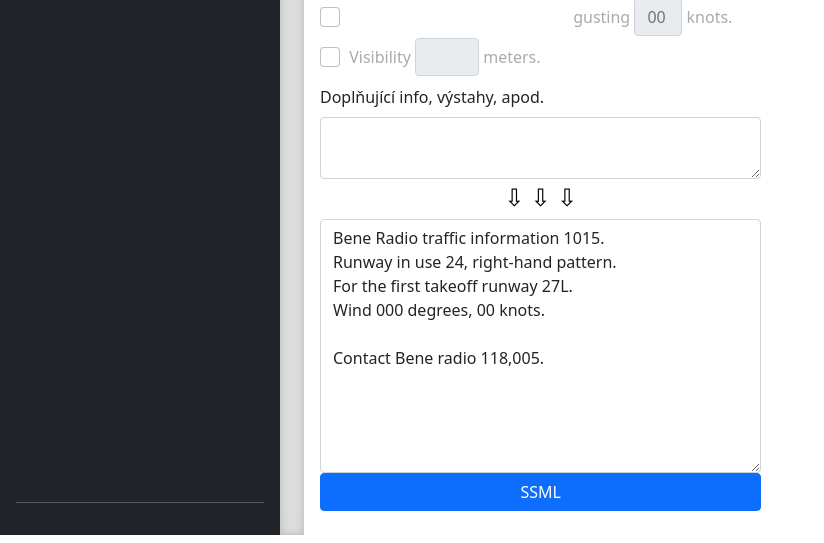
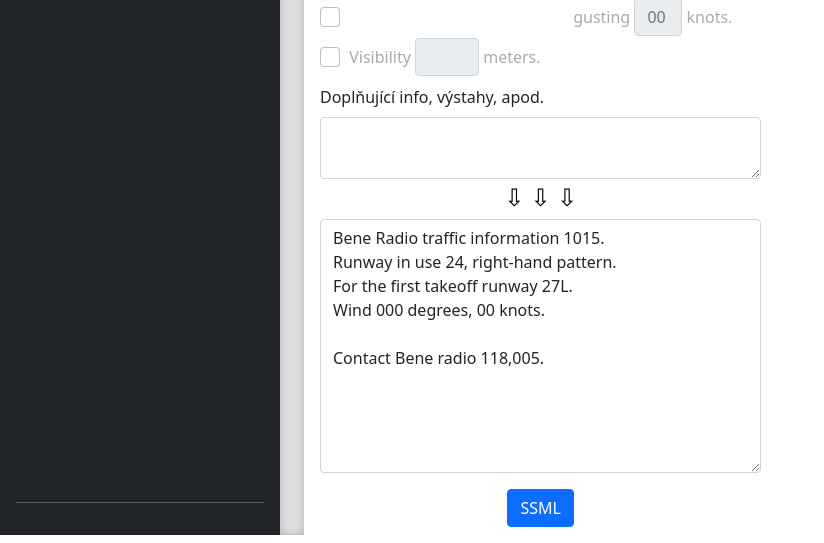
Before and after one commit to pocitas/atis, a website: page index.html in a window 1280 px wide. Shown: the part 265-808 px from the top of the page, without its empty margins (0-824 px from the left). Drawn offline with nearby package versions, Linux system fonts and the light colour scheme.

Commit message:
"SSML" button tweaks

```diff
--- a/index.html
+++ b/index.html
@@ -169,8 +169,9 @@
         <form>
           <textarea v-model="messageString" class="form-control" id="messageTextarea" rows="10" spellcheck="false"></textarea>
         </form>
+        <button id="ssml" type="button" class="btn btn-primary">SSML</button>
       </div>
-      <button id="ssml" type="button" class="btn btn-primary">SSML</button>
+
       <div id="record" class="tab-pane fade" role="tabpanel">
         text 00000010
       </div>
--- a/styles/atis.css
+++ b/styles/atis.css
@@ -18,6 +18,11 @@ a#connectedIndicator {
 
 a#connectedIndicator.pointer {
   cursor: pointer;
+}
+
+button#ssml {
+  margin: 1rem auto;
+  display: block;
 }
 
 ul#mainMenu button {
```
